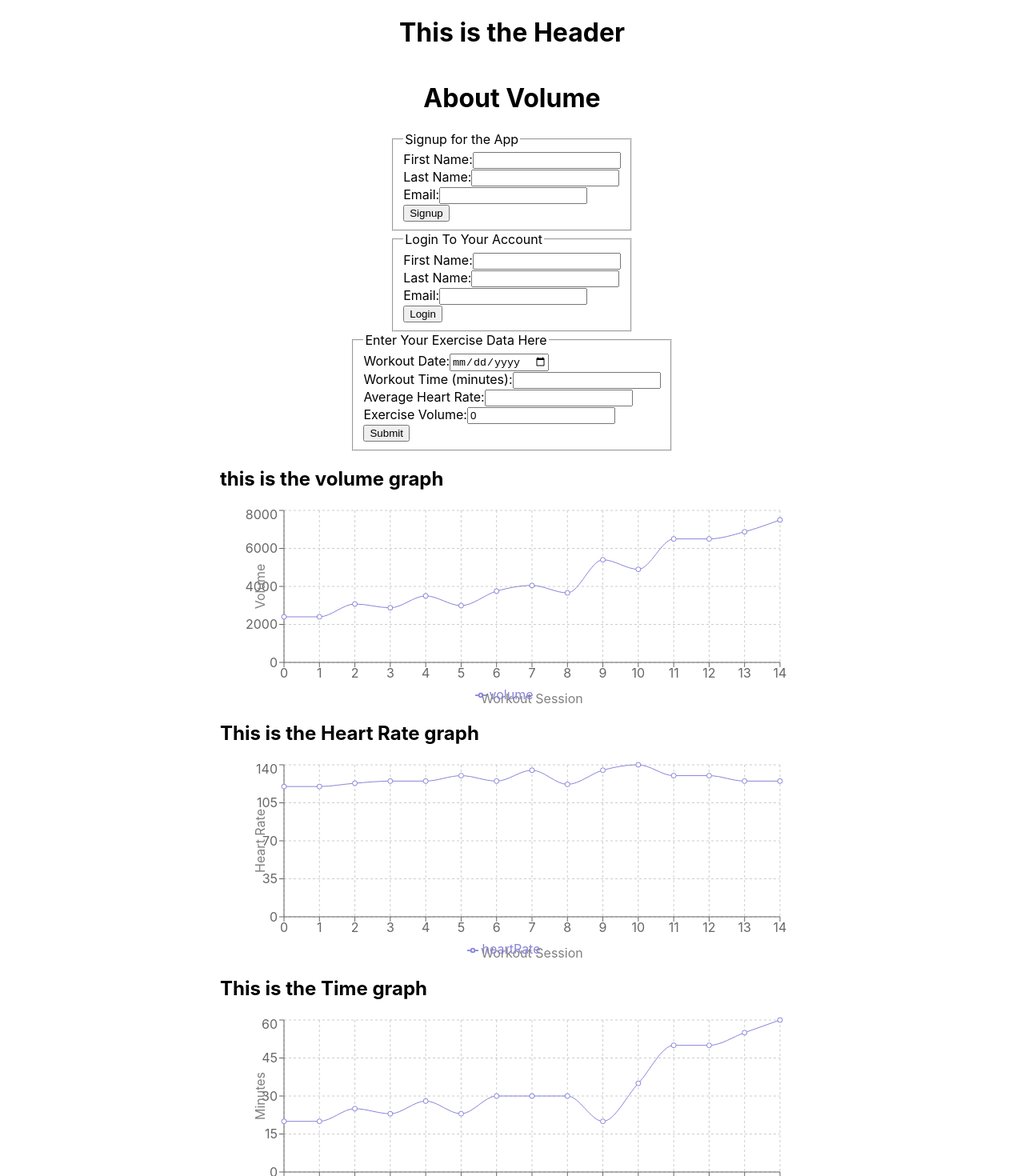
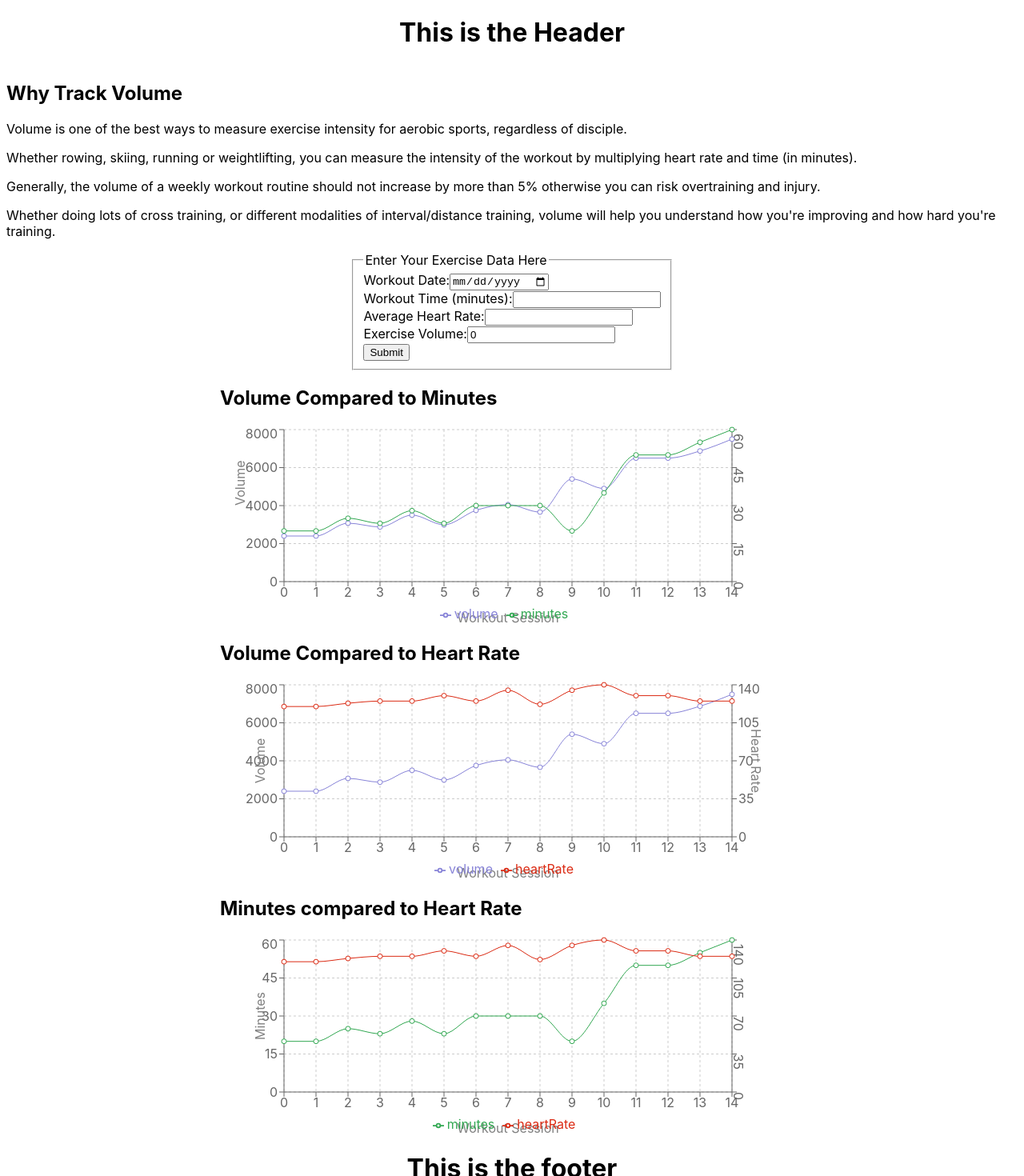
Before and after one commit to damatoaj/P4_volume_tracker, a Next.js app in the folder volume_tracker/: page / in a window 1280 px wide. Shown: the top 1470 px of the page at 80% size. Built offline with nearby package versions, Linux system fonts and the light colour scheme.

Commit message:
editing charts

```diff
--- a/volume_tracker/package.json
+++ b/volume_tracker/package.json
@@ -8,6 +8,8 @@
     "start": "next start"
   },
   "dependencies": {
+    "axios": "^0.21.1",
+    "moment": "^2.29.1",
     "next": "10.0.8",
     "react": "17.0.1",
     "react-dom": "17.0.1",
--- a/volume_tracker/pages/components/About.js
+++ b/volume_tracker/pages/components/About.js
@@ -1,5 +1,19 @@
 export default function About() {
     return(
-        <h1>About Volume </h1>
+        <section>
+            <h1>Why Track Volume </h1>
+            <p>
+                Volume is one of the best ways to measure exercise intensity for aerobic sports, regardless of disciple.
+            </p>
+            <p>
+                Whether rowing, skiing, running or weightlifting, you can measure the intensity of the workout by multiplying heart rate and time (in minutes).
+            </p>
+            <p>
+                Generally, the volume of a weekly workout routine should not increase by more than 5% otherwise you can risk overtraining and injury.
+            </p>
+            <p>
+                Whether doing lots of cross training, or different modalities of interval/distance training, volume will help you understand how you're improving and how hard you're training.
+            </p>
+        </section>
     )
 }
--- a/volume_tracker/pages/components/Auth.js
+++ b/volume_tracker/pages/components/Auth.js
@@ -1,13 +1,13 @@
 import Login from '../partials/Login';
 import Signup from '../partials/Signup';
 
-export default function Auth () {
-
-
+export default function Auth (props) {
+    console.log(props)
+    const user = props.user
     return(
         <section>
-            <Signup />
-            <Login />
+            <Signup user={user} handleAuth={props.handleAuth} />
+            <Login user={user} handleAuth={props.handleAuth} />
         </section>
     )
 }
--- a/volume_tracker/pages/components/ExerciseTime.js
+++ b/volume_tracker/pages/components/ExerciseTime.js
@@ -8,19 +8,23 @@ export default function ExerciseTime (props) {
 
     return (
         <section>
-            <h2>This is the Time graph</h2>
+            <h2>Minutes compared to Heart Rate</h2>
             <LineChart width={730} height={250} data={data}
                 margin={{ top: 5, right: 30, left: 20, bottom: 5 }}>
                 <CartesianGrid strokeDasharray="3 3" />
                 <XAxis dataKey={data.date} >
                     <Label value="Workout Session" offset={10} position="bottom"/>
                 </XAxis>
-                <YAxis >
+                <YAxis yAxisId="left">
                     <Label value="Minutes" angle="-90"/>
+                </YAxis>
+                <YAxis yAxisId="right" orientation="right" angle="90">
+                    <Label />
                 </YAxis>
                 <Tooltip />
                 <Legend />
-                <Line type="monotone" dataKey="minutes" stroke="#8884d8" />
+                <Line yAxisId="left" type="monotone" dataKey="minutes" stroke="#32a852" />
+                <Line yAxisId="right" type="monotone" dataKey="heartRate" stroke="#db2b14" />
             </LineChart>
         </section>
     )
--- a/volume_tracker/pages/components/Form.js
+++ b/volume_tracker/pages/components/Form.js
@@ -1,4 +1,4 @@
-import { useState, useEffect } from 'react';
+import { useState, useEffect, Component } from 'react';
 
 
 import Volume from '../components/Volume';
@@ -9,27 +9,25 @@ import Auth from '../components/Auth';
 
 
 import dummyData from '../api/DummyData';
+import dummyPerson from '../api/dummyPerson';
 // import { filterProps } from 'recharts/types/util/types';
 
-export default function Form () {
+export default function Form (props) {
+    // console.log(props)
     const [minutes, setMinutes] = useState(0);
     const [date, setDate] = useState(0);
     const [heartRate, setHeartRate] = useState(0)
     const [volume, setVolume] = useState(0);
     const data = dummyData;
-    // console.log(data)
+    const user = dummyPerson;
 
-    // setVolume(minutes * heartRate)
+    // console.log(user)
 
-    useEffect (() => {
-        setVolume(minutes*heartRate)
-    }, [minutes, heartRate]);
-
-
-    return(
+    const PrivateRoute = () => {
+        const token = 1234;
+        return (
+            token ?
             <>
-        <Auth
-        />
                 <WorkoutForm
                     date={date}
                     setDate={setDate}
@@ -50,5 +48,26 @@ export default function Form () {
                     data={data}
                 />
             </>
+            :
+            <>
+                <Auth
+                    user={user}
+                    handleAuth={props.handleAuth}
+                    currentUser={props.currentUser}
+                    isAuthenticated={props.isAuthenticated}
+                />
+            </>
         )
     }
+
+    useEffect (() => {
+        setVolume(minutes*heartRate)
+    }, [minutes, heartRate]);
+
+
+    return(
+        <>
+        <PrivateRoute />
+        </>
+    )
+}
--- a/volume_tracker/pages/components/HeartRate.js
+++ b/volume_tracker/pages/components/HeartRate.js
@@ -7,19 +7,23 @@ export default function HeartRate(props) {
     // console.log(`Heart Rate, ${data} 🤬`)
     return (
         <section>
-            <h2>This is the Heart Rate graph</h2>
+            <h2>Volume Compared to Heart Rate</h2>
             <LineChart width={730} height={250} data={data}
             margin={{ top: 5, right: 30, left: 20, bottom: 5 }}>
                 <CartesianGrid strokeDasharray="3 3" />
                 <XAxis dataKey={data.date} >
                     <Label value="Workout Session" offset={10} position="bottom"/>
                 </XAxis>
-                <YAxis >
-                    <Label value="Heart Rate" angle="-90"/>
+                <YAxis yAxisId="left">
+                    <Label value="Volume" angle="-90"/>
+                </YAxis>
+                <YAxis yAxisId="right" orientation="right">
+                    <Label value="Heart Rate" angle="90"/>
                 </YAxis>
                 <Tooltip />
                 <Legend />
-                <Line type="monotone" dataKey="heartRate" stroke="#8884d8" />
+                <Line yAxisId="left" type="monotone" dataKey="volume" stroke="#8884d8" />
+                <Line yAxisId="right" type="monotone" dataKey="heartRate" stroke="#db2b14" />
             </LineChart>
         </section>
     )
--- a/volume_tracker/pages/components/Volume.js
+++ b/volume_tracker/pages/components/Volume.js
@@ -7,19 +7,23 @@ export default function Volume (props) {
 
     return (
         <section>
-        <h1>this is the volume graph</h1>
+        <h1>Volume Compared to Minutes</h1>
             <LineChart width={730} height={250} data={data}
             margin={{ top: 5, right: 30, left: 20, bottom: 5 }}>
                 <CartesianGrid strokeDasharray="3 3" />
                 <XAxis dataKey={data.date} >
                     <Label value="Workout Session" offset={10} position="bottom"/>
                 </XAxis>
-                <YAxis >
-                    <Label value="Volume" angle="-90"/>
+                <YAxis yAxisId="left">
+                    <Label value="Volume" angle="-90" position="insideLeft" />
+                </YAxis>
+                <YAxis yAxisId="right" orientation="right" angle="90">
+                    <Label />
                 </YAxis>
                 <Tooltip />
                 <Legend />
-                <Line type="monotone" dataKey="volume" stroke="#8884d8" />
+                <Line yAxisId="left" type="monotone" dataKey="volume" stroke="#8884d8" />
+                <Line yAxisId="right" type="monotone" dataKey="minutes" stroke="#32a852"/>
             </LineChart>
         </section>
     )
--- a/volume_tracker/pages/index.js
+++ b/volume_tracker/pages/index.js
@@ -1,3 +1,5 @@
+import {useState} from 'react';
+
 import Head from 'next/head';
 import styles from '../styles/Home.module.css';
 
@@ -9,15 +11,37 @@ import Form from '../pages/components/Form';
 
 
 export default function Home() {
+  const[currentUser, setCurrentUser] = useState(null);
+  const [isAuthenticated, setIsAuthenticated] = useState(false);
+
+  const handleAuth = user => {
+    console.log("handling authentication...")
+    if(user) {
+      setCurrentUser(user);
+      setIsAuthenticated(true);
+    } else {
+      setCurrentUser(null);
+      setIsAuthenticated(false);
+      localStorage.removeItem('jwtToken');
+    }
+  }
+
   return (
     <div className={styles.container}>
       <Head>
         <title>Volume Tracker</title>
         <link rel="icon" href="/favicon.ico" />
       </Head>
-      <Header />
+      <Header
+        currentUser={currentUser}
+        handleAuth={handleAuth}
+      />
       <About />
-      <Form />
+      <Form
+        currentUser={currentUser}
+        isAuthenticated={isAuthenticated}
+        handleAuth={handleAuth}
+      />
       <Footer />
     </div>
   )
--- a/volume_tracker/pages/partials/Login.js
+++ b/volume_tracker/pages/partials/Login.js
@@ -1,34 +1,35 @@
 import {useState} from 'react';
+// import setAuthToken from '../../utils/setAuthToken';
+import axios from 'axios';
+// import { redirect } from 'next/dist/next-server/server/api-utils';
 
 export default function Login (props) {
-
-    const [fname, setFname] = useState('');
-    const [lname, setLname] = useState('');
+    const user = props.user
     const [email, setEmail] = useState('');
+    const [redirect, setRedirect] = useState(false);
+    console.log(user)
 
     const handleSubmit = e => {
         e.preventDefault();
         console.log("this is a login attempt")
+
+        axios.post(
+            `${process.env.REACT_APP_SERVER_URL}/api/login`,
+            {email}
+        ).then(response => {
+            // localStorage.setItem('jwtToken', response.data.token);
+            // setAuthToken(response.data.token);
+            props.handAuth(user);
+            setRedirect(true);
+        }).catch(err => console.log('WE HAVE AN ERROR AT LOGIN', ERR))
     }
+
+    if (redirect) return <PrivateRoute />
 
     return (
         <form onSubmit={handleSubmit}>
             <fieldset>
                 <legend>Login To Your Account</legend>
-                <label htmlFor='fname'>First Name:</label>
-                <input
-                    type='text'
-                    id='fname'
-                    name='fname'
-                    onChange={e=> setFname(e.target.value)}
-                /><br></br>
-                <label htmlFor='lname'>Last Name:</label>
-                <input
-                    type='text'
-                    id='lname'
-                    name='lname'
-                    onChange={e => setLname(e.target.value)}
-                /><br></br>
                 <label htmlFor='email'>Email:</label>
                 <input
                     type='email'
--- a/volume_tracker/pages/partials/Signup.js
+++ b/volume_tracker/pages/partials/Signup.js
@@ -1,6 +1,7 @@
 import {useState} from 'react';
 
 export default function Signup(props) {
+    const user = props.user
     const [fname, setFname] = useState('');
     const [lname, setLname] = useState('');
     const [email, setEmail] = useState('');
@@ -18,7 +19,7 @@ export default function Signup(props) {
                     type='text'
                     id='fname'
                     name='fname'
-                    onChange={e=> setFname(e.target.value)}
+                    onChange={e=> setFname(user.fname)}
                 /><br></br>
                 <label htmlFor='lname'>Last Name:</label>
                 <input
```
Also changed, not shown: 1 other file (tests, documents, lock files or other folders). Lines whose indentation alone changed are shown as unchanged.
